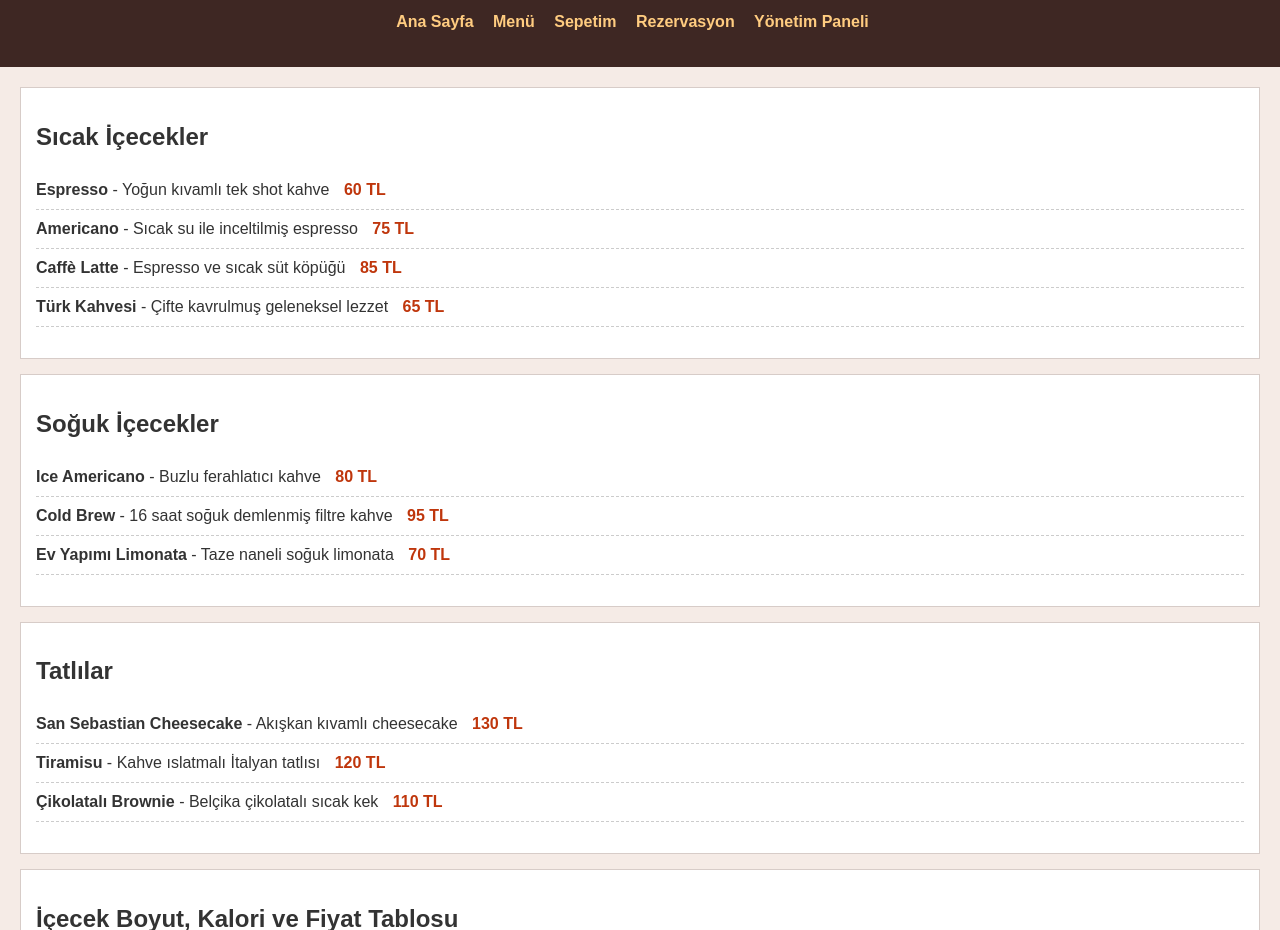
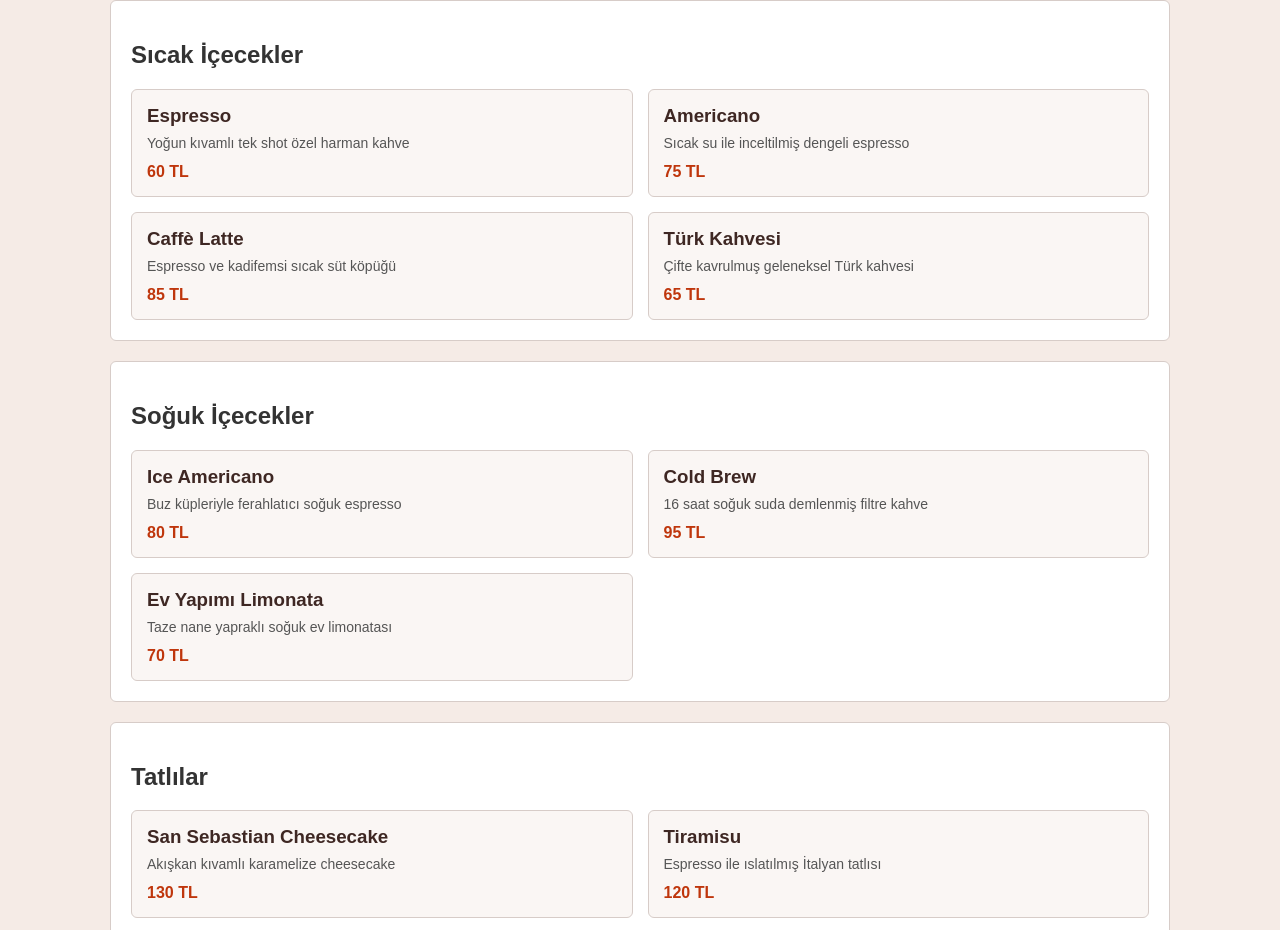
Before and after one commit to selimtu65-bot/kafe-qr-menu, a plain HTML site: page menu.html in a window 1280 px wide. Shown: the part 87-1017 px from the top of the page. Drawn offline with Linux system fonts and the light colour scheme.

Commit message:
Add files via upload

```diff
--- a/menu.html
+++ b/menu.html
@@ -7,7 +7,7 @@
 </head>
 <body>
     <header>
-        <h1>Kampüs Kafe Dijital QR Menü</h1>
+        <div class="logo">Kampüs Kafe Dijital QR Menü</div>
         <nav>
             <ul>
                 <li><a href="index.html">Ana Sayfa</a></li>
@@ -22,30 +22,70 @@
     <main>
         <section>
             <h2>Sıcak İçecekler</h2>
-            <ul class="urun-listesi">
-                <li><strong>Espresso</strong> - Yoğun kıvamlı tek shot kahve <span class="fiyat">60 TL</span></li>
-                <li><strong>Americano</strong> - Sıcak su ile inceltilmiş espresso <span class="fiyat">75 TL</span></li>
-                <li><strong>Caffè Latte</strong> - Espresso ve sıcak süt köpüğü <span class="fiyat">85 TL</span></li>
-                <li><strong>Türk Kahvesi</strong> - Çifte kavrulmuş geleneksel lezzet <span class="fiyat">65 TL</span></li>
-            </ul>
+            <div class="urun-grid">
+                <article class="urun-karti">
+                    <h3>Espresso</h3>
+                    <p>Yoğun kıvamlı tek shot özel harman kahve</p>
+                    <span class="fiyat">60 TL</span>
+                </article>
+                <article class="urun-karti">
+                    <h3>Americano</h3>
+                    <p>Sıcak su ile inceltilmiş dengeli espresso</p>
+                    <span class="fiyat">75 TL</span>
+                </article>
+                <article class="urun-karti">
+                    <h3>Caffè Latte</h3>
+                    <p>Espresso ve kadifemsi sıcak süt köpüğü</p>
+                    <span class="fiyat">85 TL</span>
+                </article>
+                <article class="urun-karti">
+                    <h3>Türk Kahvesi</h3>
+                    <p>Çifte kavrulmuş geleneksel Türk kahvesi</p>
+                    <span class="fiyat">65 TL</span>
+                </article>
+            </div>
         </section>
 
         <section>
             <h2>Soğuk İçecekler</h2>
-            <ul class="urun-listesi">
-                <li><strong>Ice Americano</strong> - Buzlu ferahlatıcı kahve <span class="fiyat">80 TL</span></li>
-                <li><strong>Cold Brew</strong> - 16 saat soğuk demlenmiş filtre kahve <span class="fiyat">95 TL</span></li>
-                <li><strong>Ev Yapımı Limonata</strong> - Taze naneli soğuk limonata <span class="fiyat">70 TL</span></li>
-            </ul>
+            <div class="urun-grid">
+                <article class="urun-karti">
+                    <h3>Ice Americano</h3>
+                    <p>Buz küpleriyle ferahlatıcı soğuk espresso</p>
+                    <span class="fiyat">80 TL</span>
+                </article>
+                <article class="urun-karti">
+                    <h3>Cold Brew</h3>
+                    <p>16 saat soğuk suda demlenmiş filtre kahve</p>
+                    <span class="fiyat">95 TL</span>
+                </article>
+                <article class="urun-karti">
+                    <h3>Ev Yapımı Limonata</h3>
+                    <p>Taze nane yapraklı soğuk ev limonatası</p>
+                    <span class="fiyat">70 TL</span>
+                </article>
+            </div>
         </section>
 
         <section>
             <h2>Tatlılar</h2>
-            <ul class="urun-listesi">
-                <li><strong>San Sebastian Cheesecake</strong> - Akışkan kıvamlı cheesecake <span class="fiyat">130 TL</span></li>
-                <li><strong>Tiramisu</strong> - Kahve ıslatmalı İtalyan tatlısı <span class="fiyat">120 TL</span></li>
-                <li><strong>Çikolatalı Brownie</strong> - Belçika çikolatalı sıcak kek <span class="fiyat">110 TL</span></li>
-            </ul>
+            <div class="urun-grid">
+                <article class="urun-karti">
+                    <h3>San Sebastian Cheesecake</h3>
+                    <p>Akışkan kıvamlı karamelize cheesecake</p>
+                    <span class="fiyat">130 TL</span>
+                </article>
+                <article class="urun-karti">
+                    <h3>Tiramisu</h3>
+                    <p>Espresso ile ıslatılmış İtalyan tatlısı</p>
+                    <span class="fiyat">120 TL</span>
+                </article>
+                <article class="urun-karti">
+                    <h3>Çikolatalı Brownie</h3>
+                    <p>Belçika çikolatalı sıcak yoğun kek</p>
+                    <span class="fiyat">110 TL</span>
+                </article>
+            </div>
         </section>
 
         <section>
--- a/style.css
+++ b/style.css
@@ -1,50 +1,134 @@
+* {
+    box-sizing: border-box;
+}
+
 body {
     background-color: #f5ebe6;
     color: #333333;
     font-family: Arial, sans-serif;
     margin: 0;
     padding: 0;
+    display: flex;
+    flex-direction: column;
+    min-height: 100vh;
 }
 
 header {
     background-color: #3e2723;
     color: #ffffff;
-    padding: 20px;
-    text-align: center;
+    padding: 18px 30px;
+    display: flex;
+    justify-content: space-between;
+    align-items: center;
+}
+
+.logo {
+    font-size: 22px;
+    font-weight: bold;
+    color: #ffffff;
 }
 
 nav ul {
     list-style-type: none;
+    margin: 0;
     padding: 0;
-}
-
-nav ul li {
-    display: inline;
-    margin-right: 15px;
+    display: flex;
+    gap: 15px;
 }
 
 nav ul li a {
     color: #ffcc80;
     text-decoration: none;
     font-weight: bold;
+    padding: 6px 10px;
+}
+
+nav ul li a:hover {
+    background-color: #5d4037;
+    border-radius: 4px;
 }
 
 main {
-    padding: 20px;
+    flex: 1;
+    max-width: 1100px;
+    width: 100%;
+    margin: 0 auto;
+    padding: 25px 20px;
 }
 
 section {
     background-color: #ffffff;
+    padding: 20px;
+    margin-bottom: 20px;
+    border: 1px solid #d7ccc8;
+    border-radius: 6px;
+}
+
+.hero {
+    text-align: center;
+    padding: 35px 20px;
+}
+
+.hero h1 {
+    color: #3e2723;
+    margin-top: 0;
+}
+
+.bilgi-kapsayici {
+    display: flex;
+    gap: 20px;
+    justify-content: space-between;
+    background-color: transparent;
+    border: none;
+    padding: 0;
+}
+
+.bilgi-karti {
+    flex: 1;
+    background-color: #ffffff;
+    padding: 20px;
+    border: 1px solid #d7ccc8;
+    border-radius: 6px;
+}
+
+.bilgi-karti h2 {
+    color: #3e2723;
+    margin-top: 0;
+}
+
+.urun-grid {
+    display: grid;
+    grid-template-columns: repeat(2, 1fr);
+    gap: 15px;
+    margin-top: 15px;
+}
+
+.urun-karti {
+    background-color: #faf6f4;
+    border: 1px solid #d7ccc8;
+    border-radius: 6px;
     padding: 15px;
-    margin-bottom: 15px;
-    border: 1px solid #d7ccc8;
+    display: flex;
+    flex-direction: column;
+    justify-content: space-between;
+}
+
+.urun-karti h3 {
+    margin: 0 0 8px 0;
+    color: #3e2723;
+}
+
+.urun-karti p {
+    margin: 0 0 12px 0;
+    font-size: 14px;
+    color: #555555;
 }
 
 footer {
     background-color: #3e2723;
     color: #ffffff;
     text-align: center;
-    padding: 10px;
+    padding: 12px;
 }
 
 .urun-listesi {
@@ -60,7 +144,7 @@ footer {
 .fiyat {
     color: #bf360c;
     font-weight: bold;
-    margin-left: 10px;
+    font-size: 16px;
 }
 
 table {
@@ -100,12 +184,15 @@ input, select, textarea {
 }
 
 .buton {
+    display: inline-block;
     background-color: #5d4037;
     color: #ffffff;
     padding: 10px 20px;
     border: none;
+    border-radius: 4px;
     cursor: pointer;
     font-weight: bold;
+    text-decoration: none;
 }
 
 .buton:hover {
```
Also changed, not shown: index.html (+20 -7 lines).
